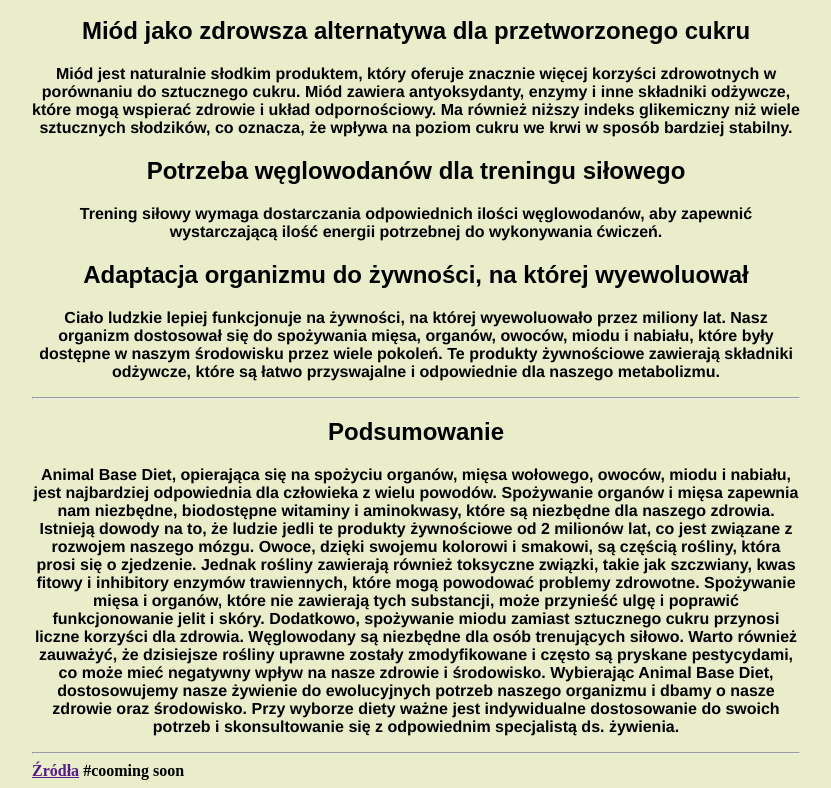
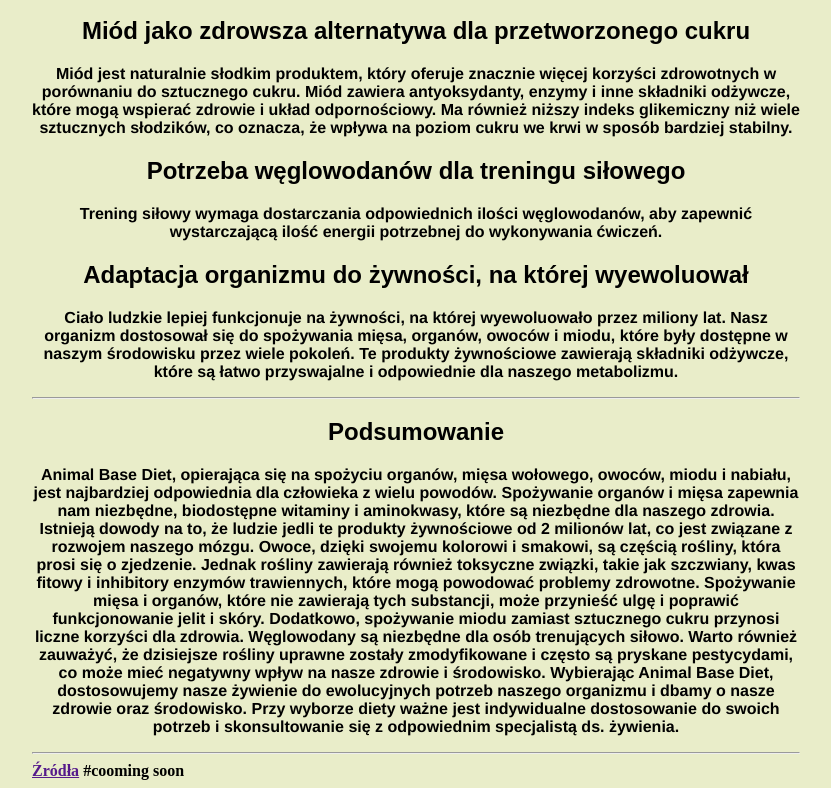
Before and after one commit to JakubDzioba/html-portfolio, a plain HTML site: page whythisdiet.html in a window 1280 px wide. Shown: the part 1645-2433 px from the top of the page, without its empty margins (224-1055 px from the left). Drawn offline with Linux system fonts and the light colour scheme; a web font is replaced by a local one.

Commit message:
Add files via upload

```diff
--- a/whythisdiet.html
+++ b/whythisdiet.html
@@ -171,7 +171,7 @@
 <p><b>
     Ciało ludzkie lepiej funkcjonuje na żywności, na której wyewoluowało przez
     miliony lat. Nasz organizm dostosował się do spożywania mięsa, organów,
-    owoców, miodu i nabiału, które były dostępne w naszym środowisku przez wiele
+    owoców i miodu, które były dostępne w naszym środowisku przez wiele
     pokoleń. Te produkty żywnościowe zawierają składniki odżywcze, które są łatwo
     przyswajalne i odpowiednie dla naszego metabolizmu.
 </b></p>
```
